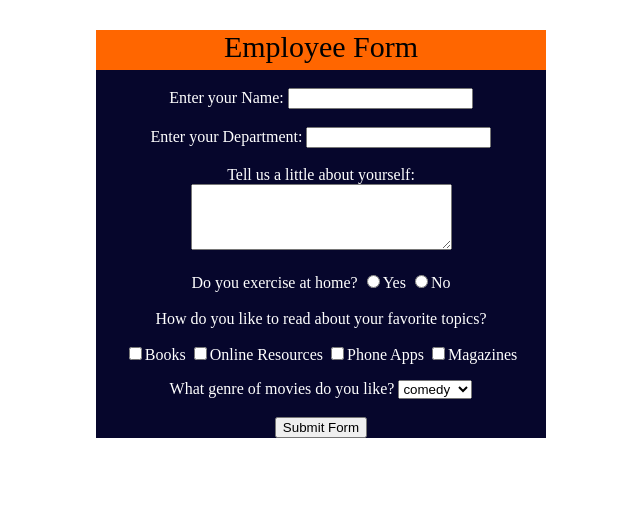
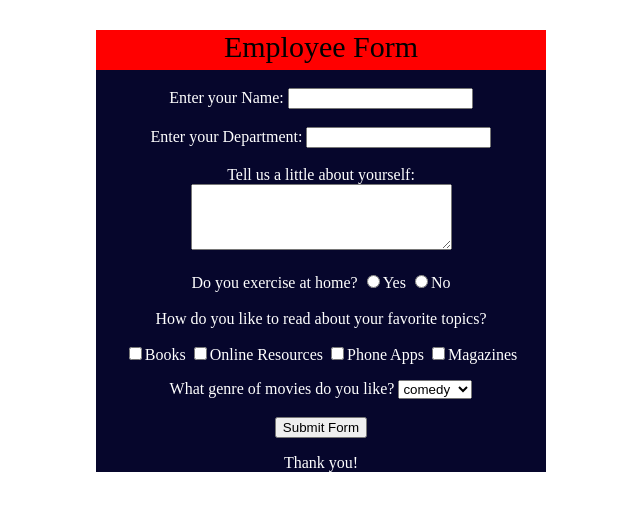
Before and after one commit to 18abhinavvk/Beautify-Employee-Form, a plain HTML site: page index.html in a window 1280 px wide. Shown: the whole page, without its empty margins (319-959 px from the left). Drawn offline with Linux system fonts and the light colour scheme.

Commit message:
Update index.html

```diff
--- a/index.html
+++ b/index.html
@@ -9,7 +9,7 @@
 <body>
     <form>
         <div align="center">
-            <section style="background-color:rgb(255, 102, 0) ; height: 40px; width: 450px">
+            <section style="background-color:rgb(255, 0, 0) ; height: 40px; width: 450px">
                 <div align="center"><p style="font-size: 30px ; color: black; margin: top 5px; margin-left: auto;">Employee Form</p></div>
             </section>
             <section style="background-color:rgb(6, 6, 44) ;color:white ; width: 450px" align="center"><br>
@@ -43,6 +43,7 @@
             </select>
             </br></br>
             <input type="submit" value="Submit Form">
+            <p>Thank you!</p>
         </div>
     </form>
 </body>
```
